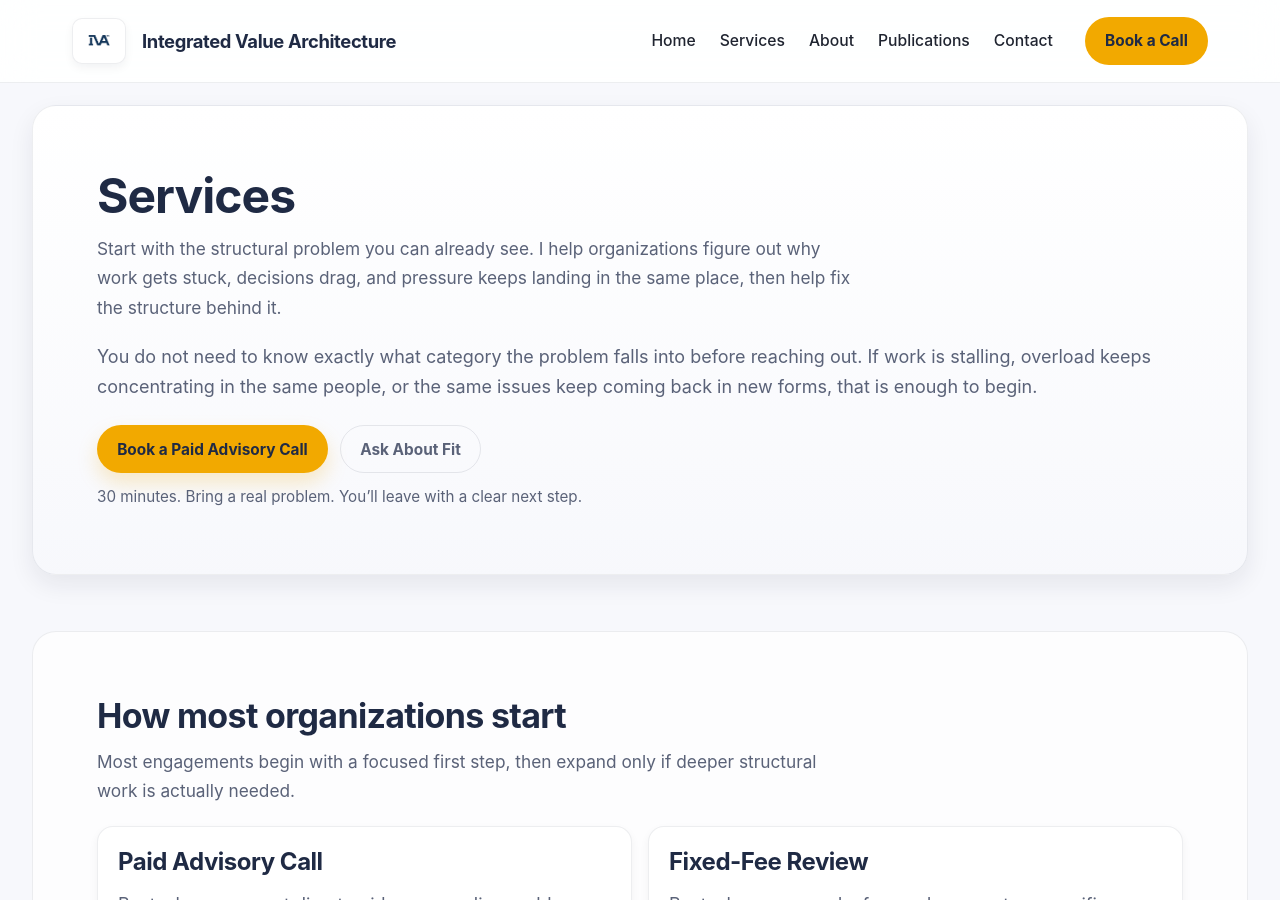
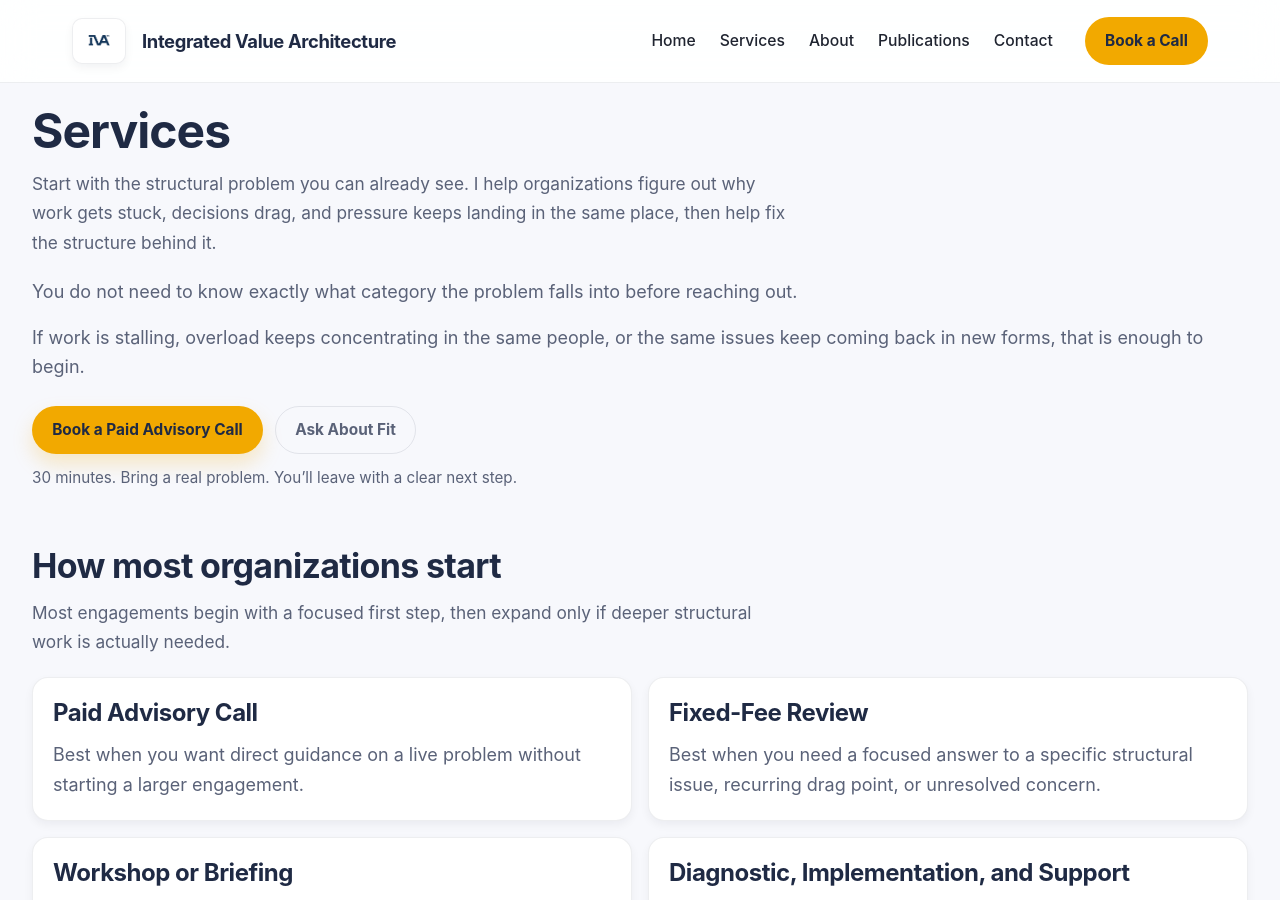
Before and after one commit to efost7873/integratedvaluearchitecture.com, a Jekyll site: the page built from services.html, in a window 1280 px wide and 900 px high. Built offline with Jekyll 4.4.1, drawn with Linux system fonts in a browser that asks for light colours; some of the changed text lies outside the part shown.

Commit message:
Update services.html

```diff
--- a/services.html
+++ b/services.html
@@ -10,7 +10,7 @@ seo_description: Start with a paid advisory call, fixed-fee review, workshop, br
 
 <main>
 
-  <section id="services-hero" class="iva-band-strong">
+  <section id="services-hero">
     <div class="section-header">
       <h1>Services</h1>
       <p class="section-subtitle">
@@ -19,7 +19,11 @@ seo_description: Start with a paid advisory call, fixed-fee review, workshop, br
     </div>
 
     <p>
-      You do not need to know exactly what category the problem falls into before reaching out. If work is stalling, overload keeps concentrating in the same people, or the same issues keep coming back in new forms, that is enough to begin.
+      You do not need to know exactly what category the problem falls into before reaching out.
+    </p>
+
+    <p>
+      If work is stalling, overload keeps concentrating in the same people, or the same issues keep coming back in new forms, that is enough to begin.
     </p>
 
     <div class="iva-btn-row">
@@ -32,7 +36,7 @@ seo_description: Start with a paid advisory call, fixed-fee review, workshop, br
     </p>
   </section>
 
-  <section id="services-start-options" class="iva-band-soft">
+  <section id="services-start-options">
     <div class="section-header">
       <h2>How most organizations start</h2>
       <p class="section-subtitle">
@@ -92,7 +96,7 @@ seo_description: Start with a paid advisory call, fixed-fee review, workshop, br
     </div>
   </section>
 
-  <section id="services-middle-lane" class="iva-band-soft">
+  <section id="services-middle-lane">
     <div class="section-header">
       <h2>Middle Lane</h2>
       <p class="section-subtitle">
@@ -166,7 +170,7 @@ seo_description: Start with a paid advisory call, fixed-fee review, workshop, br
     </div>
   </section>
 
-  <section id="services-side-lane" class="iva-band-soft">
+  <section id="services-side-lane">
     <div class="section-header">
       <h2>Side Lane</h2>
       <p class="section-subtitle">
@@ -215,7 +219,7 @@ seo_description: Start with a paid advisory call, fixed-fee review, workshop, br
     </div>
   </section>
 
-  <section id="services-not" class="iva-band-soft">
+  <section id="services-not">
     <div class="section-header">
       <h2>What this is not</h2>
       <p class="section-subtitle">
@@ -224,7 +228,7 @@ seo_description: Start with a paid advisory call, fixed-fee review, workshop, br
     </div>
 
     <div class="grid grid-3">
-      <div class="card"><p>Not CRM software.</p></div>
+      <div class="card"><p>Not software.</p></div>
       <div class="card"><p>Not project management.</p></div>
       <div class="card"><p>Not workflow automation.</p></div>
       <div class="card"><p>Not generic consulting.</p></div>
```
